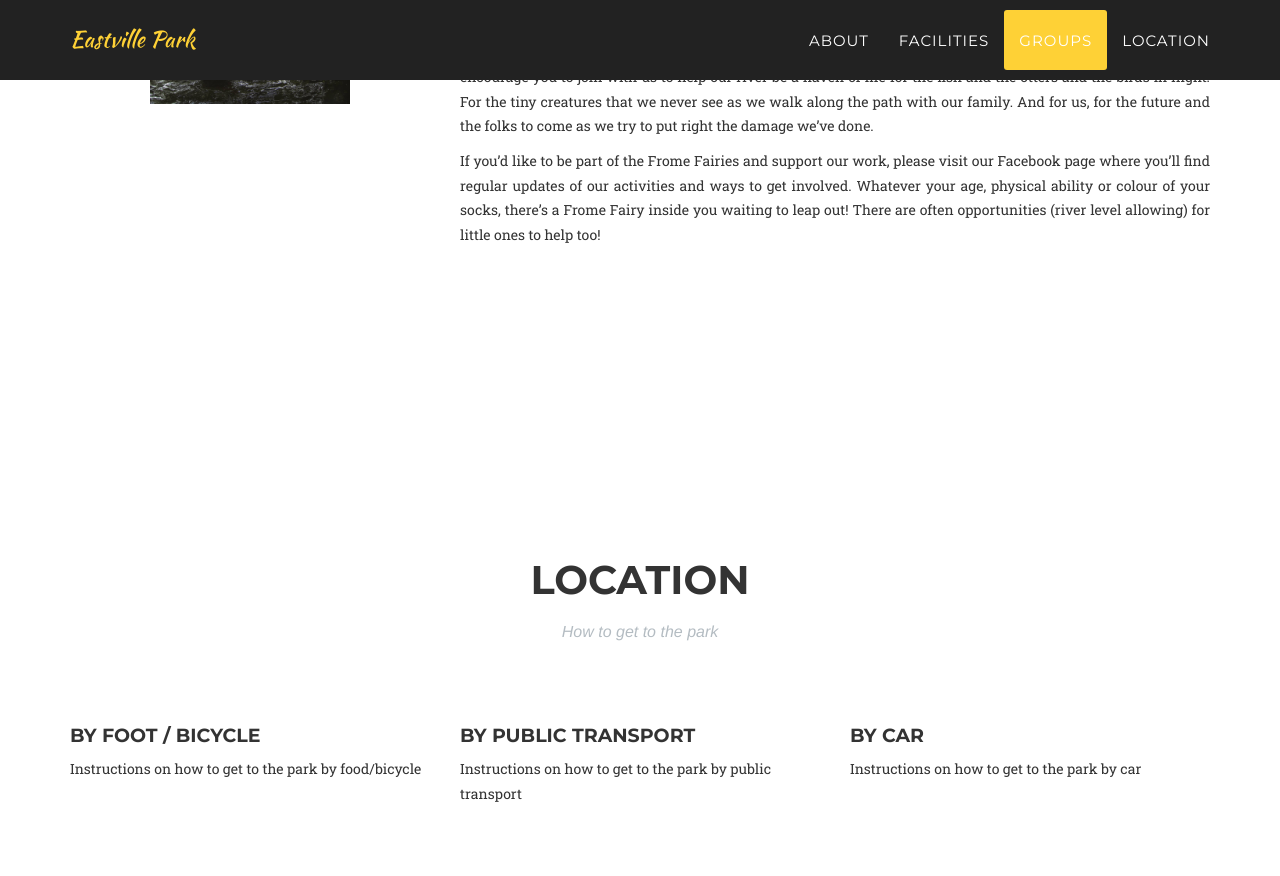
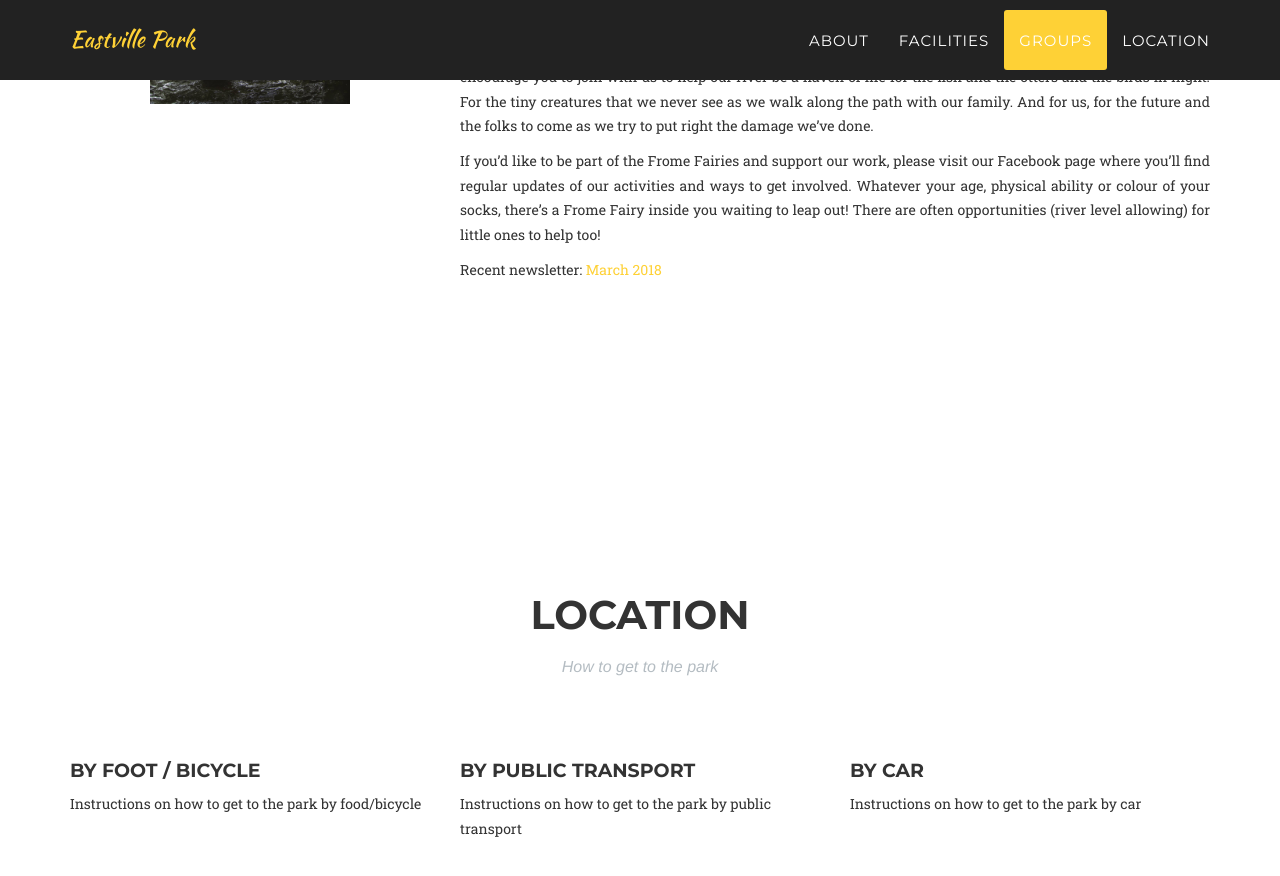
Before and after one commit to eastvillepark/eastvillepark.github.io, a Jekyll site: the page built from index.html, in a window 1280 px wide and 900 px high, scrolled down 3307 px. Shown: the top 876 px of the window. Built offline with Jekyll 4.4.1, drawn with Linux system fonts in a browser that asks for light colours; some web fonts are replaced.

Commit message:
Update friends.html

```diff
--- a/_includes/friends.html
+++ b/_includes/friends.html
@@ -55,6 +55,7 @@ And for us, for the future and the folks to come as we try to put right the dama
 Whatever  your  age, physical ability or colour of your socks, there’s a Frome Fairy inside you waiting to leap out!
                         There are often opportunities (river level allowing) for little ones to help too!</p>
                     <p class="text-justify">
+                        Recent newsletter: <a href="http://eastvillepark.org.uk/newsletters/2018-03-31-Newsletter-March-2018/">March 2018</a>
                         </p>
                 </div>
             </div>
```
